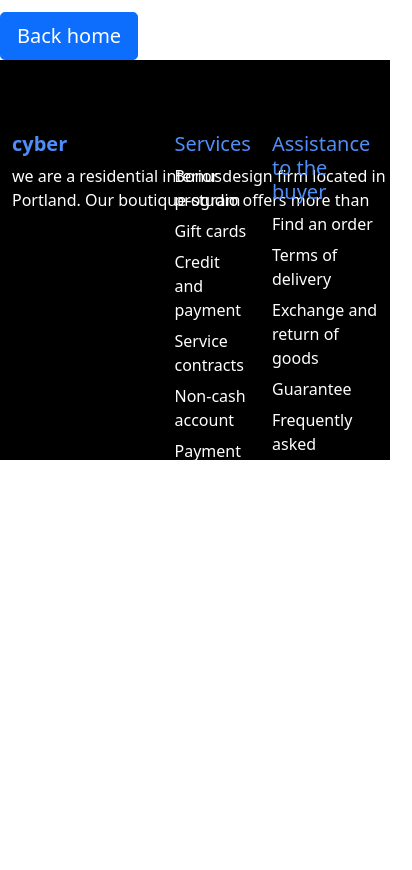
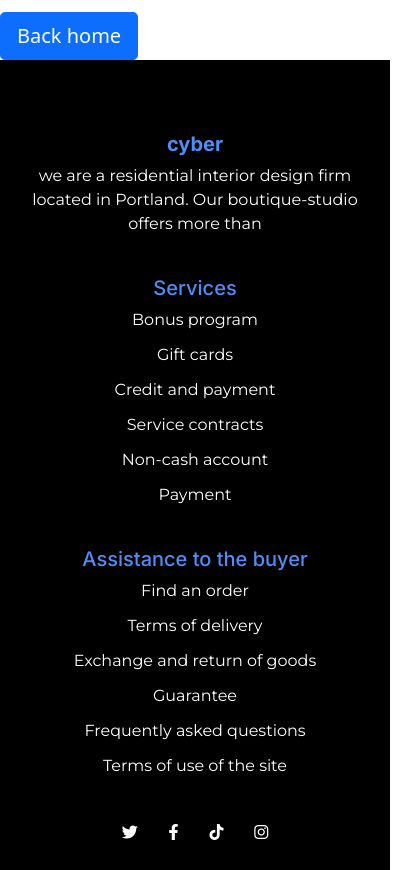
Before and after one commit to 4GeeksAcademy/Grupo-04-pt-29-Proyecto-Final, a React app: page /single/1 in a window 390 px wide. Shown: the part 460-1330 px from the top of the page, 412 px wide, since content can reach past the window. Before the commit the page ends 1027 px from the top, so only its background shows below. Built offline with nearby package versions, Linux system fonts and the light colour scheme; no server answers.

Commit message:
[se corrige el footer] queda responsive y con las fuentes que faltaban

```diff
--- a/src/front/js/component/footer.js
+++ b/src/front/js/component/footer.js
@@ -1,14 +1,15 @@
-import React, { Component } from "react";
+import React from "react";
+import '../../styles/footer.css';
 
 export const Footer = () => (
 	<footer className="footer-app footer text-center pt-5">
 		<div className="container pt-4">
-			<div className="contenedor d-flex justify-content-between row">
-				<div className="columna-1 col-5">
+			<div className="row">
+				<div className="columna-1 col-12 col-md-5 mb-4 mb-md-0">
 					<h5 className="text-principal">cyber</h5>
 					<p>we are a residential interior design firm located in Portland. Our boutique-studio offers more than</p>
 				</div>
-				<div className="columna-2 col-3">
+				<div className="columna-2 col-12 col-md-3 mb-4 mb-md-0">
 					<h5 className="text-titulo">Services</h5>
 					<ul className="list-unstyled">
 						<li>Bonus program</li>
@@ -19,7 +20,7 @@ export const Footer = () => (
 						<li>Payment</li>
 					</ul>
 				</div>
-				<div className="columna-3 col-4 text-titulo">
+				<div className="columna-3 col-12 col-md-4">
 					<h5 className="text-titulo">Assistance to the buyer</h5>
 					<ul className="list-unstyled">
 						<li>Find an order</li>
@@ -31,13 +32,14 @@ export const Footer = () => (
 					</ul>
 				</div>
 			</div>
-			<div className="iconos-footer d-flex justify-content-between ">
-				<i className="fa-brands fa-twitter"></i>
-				<i class="fa-brands fa-facebook-f"></i>
-				<i class="fa-brands fa-tiktok"></i>
-				<i class="fa-brands fa-instagram"></i>
+			<div className="footer-class ">
+				<div className="iconos-footer  d-flex justify-content-between">
+					<i className="fa-brands fa-twitter"></i>
+					<i class="fa-brands fa-facebook-f"></i>
+					<i class="fa-brands fa-tiktok"></i>
+					<i class="fa-brands fa-instagram"></i>
+				</div>
 			</div>
 		</div>
-
 	</footer>
 );
--- /dev/null
+++ b/src/front/styles/footer.css
@@ -0,0 +1,100 @@
+/*
+    General Styles used on every website (Don't Repeat Yourself)
+*/
+@import url('https://fonts.googleapis.com/css2?family=Montserrat:ital,wght@0,100..900;1,100..900&display=swap');
+@import url('https://fonts.googleapis.com/css2?family=Inter:wght@100..900&family=Montserrat:ital,wght@0,100..900;1,100..900&display=swap');
+
+.footer-app {
+    background-color: black;
+    height:400px;
+    color: white;
+
+}
+
+
+
+.columna-1,.columna-2,.columna-3{
+    font-family: "Montserrat", sans-serif;
+    text-align: left;
+    margin:0;
+
+
+}
+
+.text-principal{
+    font-weight: bold;
+}
+
+h5{
+    color:#508DF7;
+    font-family: "Inter", sans-serif;
+
+
+}
+
+p{
+    width: 400px;
+}
+
+.iconos-footer{
+    width:200px;
+}
+
+.columna-2 ul li {
+ margin-bottom: 11px;
+}
+
+.columna-3 ul li {
+    margin-bottom: 11px;
+   }
+
+   @media(min-width:775px) and (max-width:993px){
+    p{
+        width: 300px;
+        text-align: left;
+        height:auto;
+    }
+
+    .footer-app {
+        height:auto;
+    }
+
+
+   }
+
+   @media(max-width:774px){
+    p{
+        width: auto;
+        text-align: center;
+        height:auto;
+    }
+
+    .footer-app {
+        height:auto;
+    }
+
+    .columna-1,.columna-2,.columna-3{
+
+        text-align: center;
+
+    }
+
+    .footer-class {
+        width: 100%;
+        display:flex;
+        justify-content: center;
+
+
+    }
+
+    .iconos-footer{
+        margin-top: 30px;
+        margin-bottom: 30px;
+        position:relative;
+        width: 40%;
+        display:flex;
+        justify-content: space-around;
+    }
+
+
+   }
--- a/src/front/styles/index.css
+++ b/src/front/styles/index.css
@@ -1,42 +1,3 @@
 /*
     General Styles used on every website (Don't Repeat Yourself)
 */
-.footer-app {
-    background-color: black;
-    height:400px;
-    color: white;
-}
-
-
-
-.columna-1,.columna-2,.columna-3{
-    text-align: left;
-    margin:0;
-
-
-}
-
-.text-principal{
-    font-weight: 900;
-}
-
-h5{
-    color:#508DF7;
-
-}
-
-p{
-    width: 400px;
-}
-
-.iconos-footer{
-    width:200px;
-}
-
-.columna-2 ul li {
- margin-bottom: 7px;
-}
-
-.columna-3 ul li {
-    margin-bottom: 7px;
-   }
```
